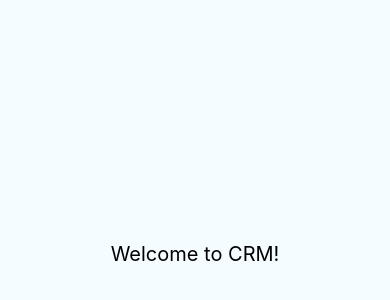
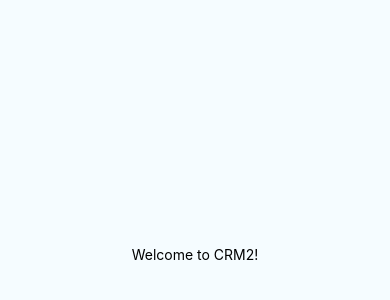
Before and after one commit to jerrylee09/crm, a React Native app: screen / in a window 390 px wide. Shown: the part 168-468 px from the top of the page. Built offline with nearby package versions, Linux system fonts and the light colour scheme.

Commit message:
added react debugger in app

```diff
--- a/src/components/App.js
+++ b/src/components/App.js
@@ -6,12 +6,13 @@
  * @flow
  */
 
-import React, {Component} from "react";
+import React, {Component} from 'react';
 import { StyleSheet, Text, View} from 'react-native';
 import { Provider } from 'react-redux';
 import { createStore } from 'redux';
 import reducers from '../reducers/PeopleReducer';
-const store = createStore(reducers);
+
+const store = createStore(reducers, window.__REDUX_DEVTOOLS_EXTENSION__ && window.__REDUX_DEVTOOLS_EXTENSION__());
 
 type Props = {};
 export default class App extends Component<Props> {
@@ -19,7 +20,7 @@ export default class App extends Component<Props> {
     return (
         <Provider store={store}>
           <View style={styles.container}>
-            <Text style={styles.welcome}>Welcome to CRM!</Text>
+            <Text style={styles.welcome}>Welcome to CRM2!</Text>
           </View>
         </Provider>
     );
@@ -33,14 +34,4 @@ const styles = StyleSheet.create({
     alignItems: 'center',
     backgroundColor: '#F5FCFF',
   },
-  welcome: {
-    fontSize: 20,
-    textAlign: 'center',
-    margin: 10,
-  },
-  instructions: {
-    textAlign: 'center',
-    color: '#333333',
-    marginBottom: 5,
-  },
 });
```
